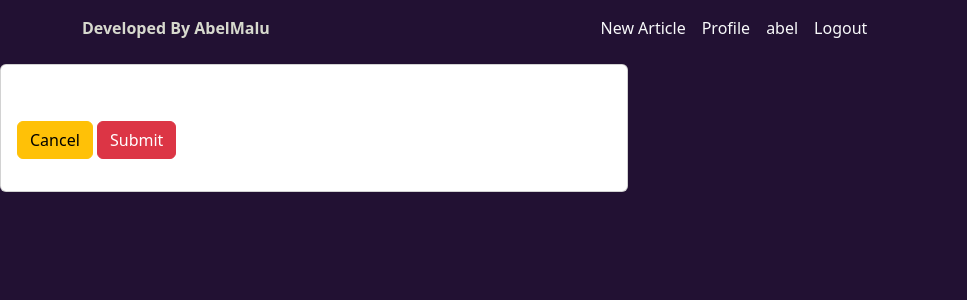
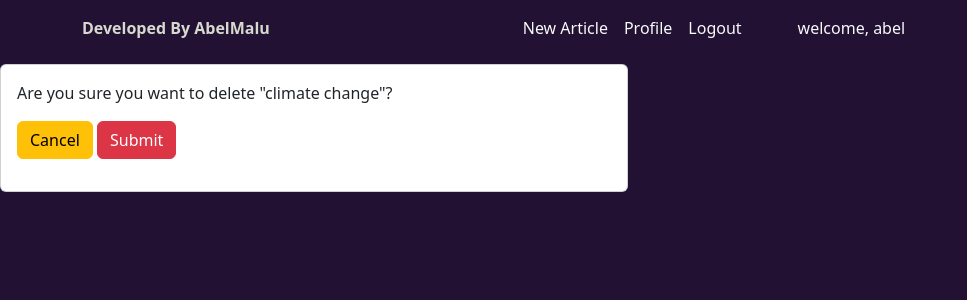
Before and after one commit to Abelmalu/blog-site, a Django app: a page that uses templates/base_layout.html in a window 1280 px wide. Shown: the top 300 px of the page, without its empty margins (0-967 px from the left). Run offline with Django 4.2, Linux system fonts and the light colour scheme; a user stored in the database is signed in; data comes from the database, SQL or seed files in the repository; both versions use the stored data as it was after the commit; some libraries are stand-ins or nearby versions.

Commit message:
final styling

```diff
--- a/templates/article_delete.html
+++ b/templates/article_delete.html
@@ -5,7 +5,7 @@
 
 <div class="row">
     <div class="col-md-6">
-        <div class="card card-body">
+        <div class="card card-body  text-dark">
 
 
             <p>Are you sure you want to delete "{{article}}"?</p>
--- a/templates/base_layout.html
+++ b/templates/base_layout.html
@@ -42,13 +42,13 @@
                 <li class="nav-item">
                     <a class="nav-link text-light" href="{% url 'profile' %}">Profile</a>
                 </li>
-                <li><span class="text-light nav-link">{{request.user}}</span></li>
+
 
                 <li class="nav-item">
 
-                    <a class="nav-link text-light" href="{% url 'logout' %}">Logout</a>
+                    <a class="nav-link text-light " href="{% url 'logout' %}">Logout</a>
                 </li>
-
+                <li><span class="text-light nav-link px-5">welcome, {{request.user}}</span></li>
 
                 {% endif %}
 
--- a/templates/profile.html
+++ b/templates/profile.html
@@ -16,8 +16,8 @@
 
 <br>
 <div class="row">
-    <div class="col-md-3">
-        <div class="card card-body">
+    <div class="col-md-3 ">
+        <div class="card card-body  ">
             <a class="btn btn-warning" href="{% url 'home' %}"> &#8592; Back to Profile</a>
             <hr>
             <h3 style="text-align: center">Account Settings</h3>
```
Also changed, not shown: db.sqlite3.
